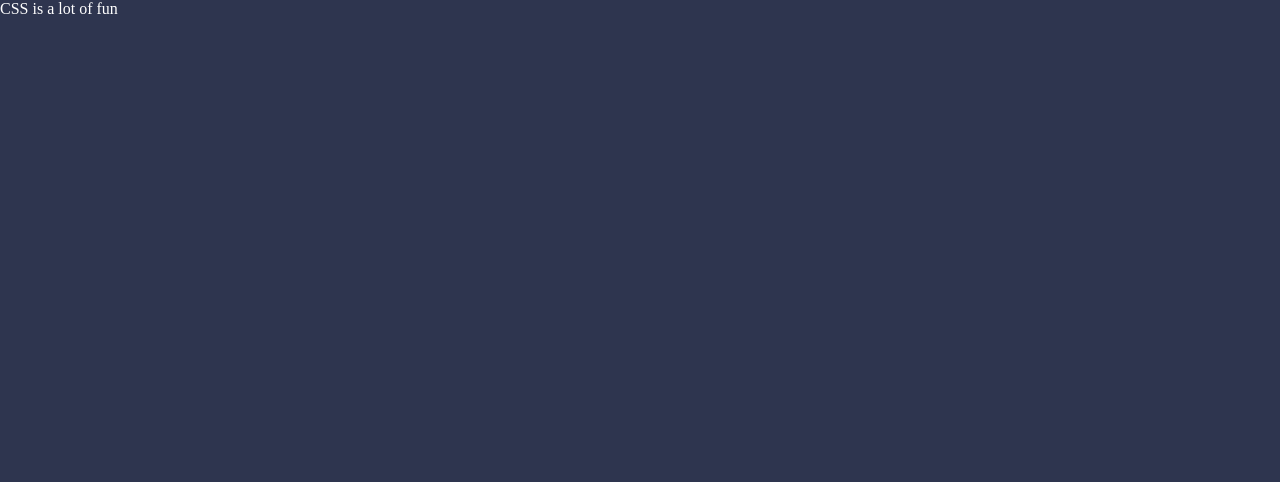
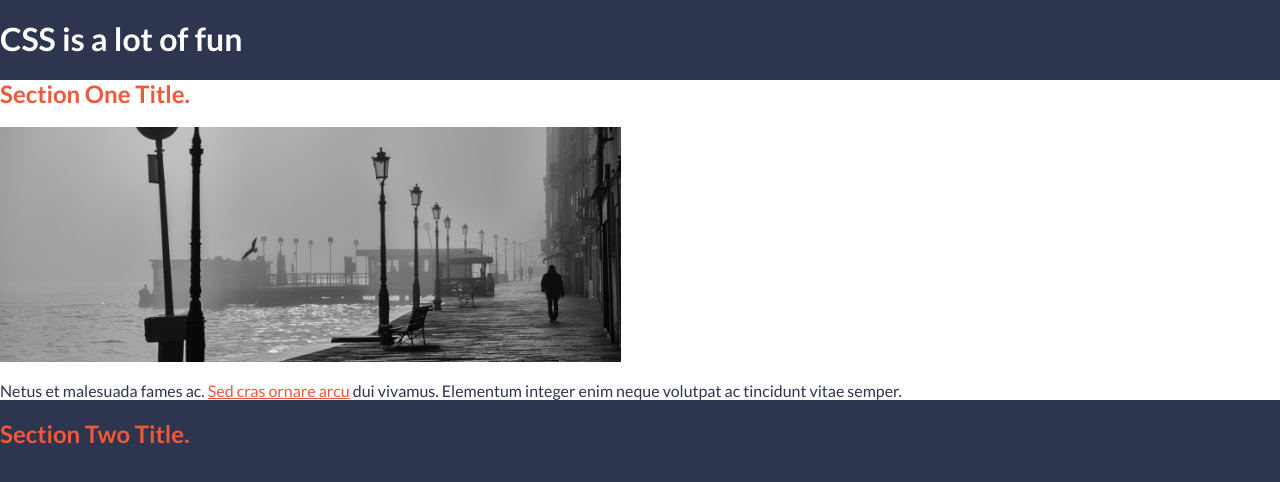
Before and after one commit to Richard105247908/fun-css, a website built with Vite: page css is a lot of fun/index.html in a window 1280 px wide. Built offline with nearby package versions, Linux system fonts and the light colour scheme.

Commit message:
add images and section 2

```diff
--- a/css is a lot of fun/index.html
+++ b/css is a lot of fun/index.html
@@ -1,6 +1,7 @@
 <!DOCTYPE html>
 <html lang="en">
 <head>
+    <link href="https://fonts.googleapis.com/css2?family=Lato:ital,wght@0,100;0,300;0,400;0,700;0,900;1,100;1,300;1,400;1,700;1,900&display=swap" rel="stylesheet">
     <link rel="stylesheet" href="https://cdnjs.cloudflare.com/ajax/libs/normalize/8.0.1/normalize.css">
     <link rel="stylesheet" href="style.css">
     <meta charset="UTF-8">
@@ -9,14 +10,19 @@
 </head>
 <body>
     <header>
-        CSS is a lot of fun
+        <h1>CSS is a lot of fun</h1>
     </header>
 
     <section class="section-1">
+        <h2>Section One Title.</h2>
+        <img src="images/boardwalk.png" alt="grey and black broadwalk">
+        <p class="secPara-1">Netus et malesuada fames ac. <a href="">Sed cras ornare arcu</a> dui vivamus. Elementum integer enim neque volutpat ac tincidunt vitae semper.</p>
 
     </section>
 
     <section class="section-2">
+        <h2>Section Two Title.</h2>
+
 
     </section>
 
@@ -29,12 +35,6 @@
 <!--
 
 
-Section One Title.
-
-Netus et malesuada fames ac. Sed cras ornare arcu dui vivamus. Elementum integer enim neque volutpat ac tincidunt vitae semper.
-
-
-Section Two Title.
 
 Netus et malesuada fames ac. Sed cras ornare arcu dui vivamus. Elementum integer enim neque volutpat ac tincidunt vitae semper.
 
--- a/css is a lot of fun/style.css
+++ b/css is a lot of fun/style.css
@@ -1,6 +1,20 @@
 body{
-    width: 620px;
+    font-family: "Lato", sans-serif;
     background-color: #2E354F;
     color: #fff;
+}
+
+h2{
+    color:#EF5839;
+}
+
+.section-1{
+    background-color: #fff;
 
 }
+.secPara-1{
+    color: #2E354F;
+}
+a{
+    color: #EF5839;
+}
```
